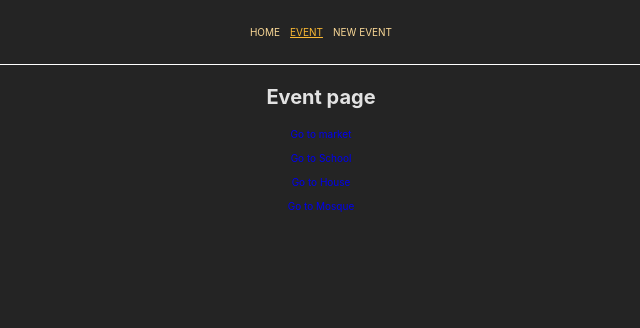
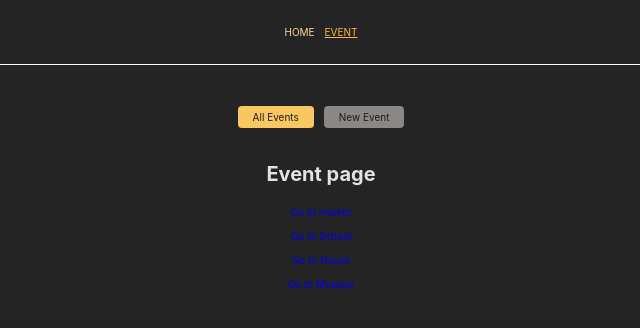
Before and after one commit to Abideen-program/routingproject, a React (Create React App) app in the folder frontend/: page /events in a window 1280 px wide. Shown: the top 328 px of the page, without its empty margins (319-959 px from the left). Built offline with nearby package versions, Linux system fonts and the light colour scheme.

Commit message:
routing created

```diff
--- a/frontend/src/App.js
+++ b/frontend/src/App.js
@@ -1,34 +1,38 @@
 // BONUS: Add another (nested) layout route that adds the <EventNavigation> component above all /events... page components
 
-import {createBrowserRouter, RouterProvider} from 'react-router-dom'
-import Navigation from './components/Naviagtion/Navigation';
-import EditEventPage from './components/routes/EditEventPage/EditEventPage';
-import EventDetailPage from './components/routes/EventDetailPage/EventDetailPage';
-import EventPage from './components/routes/EventPage/EventPage';
-import HomePage from './components/routes/HomePage/HomePage';
-import NewEventPage from './components/routes/NewEventPage/NewEventPage';
-import ErrorPage from './components/routes/ErrorPage/ErrorPage';
+import { createBrowserRouter, RouterProvider } from "react-router-dom";
+import Navigation from "./components/Naviagtion/Navigation";
+import EditEventPage from "./components/routes/EditEventPage/EditEventPage";
+import EventDetailPage from "./components/routes/EventDetailPage/EventDetailPage";
+import EventPage from "./components/routes/EventPage/EventPage";
+import HomePage from "./components/routes/HomePage/HomePage";
+import NewEventPage from "./components/routes/NewEventPage/NewEventPage";
+import ErrorPage from "./components/routes/ErrorPage/ErrorPage";
+import EventRootLayout from "./components/EventRootLayout";
 
 function App() {
-
   const router = createBrowserRouter([
     {
-      path: '/',
+      path: "/",
       element: <Navigation />,
       errorElement: <ErrorPage />,
       children: [
-        {index: true, element: <HomePage />},
-        {path: '/events', element: <EventPage />},
-        {path: '/events/:id', element: <EventDetailPage />},
-        {path: '/events/new', element: <NewEventPage />},
-        {path: '/events/:id/edit', element: <EditEventPage />}
-      ]
-    }
-  ])
+        { index: true, element: <HomePage /> },
+        {
+          path: "events",
+          element: <EventRootLayout />,
+          children: [
+            {index: true, element: <EventPage /> },
+            { path: ":id", element: <EventDetailPage /> },
+            { path: "new", element: <NewEventPage /> },
+            { path: ":id/edit", element: <EditEventPage /> },
+          ],
+        },
+      ],
+    },
+  ]);
 
-  return (
-      <RouterProvider router={router} />
-  );
+  return <RouterProvider router={router} />;
 }
 
 export default App;
--- /dev/null
+++ b/frontend/src/components/EventRootLayout.jsx
@@ -0,0 +1,12 @@
+import { Outlet } from "react-router-dom"
+import EventsNavigation from "./EventsNavigation"
+const EventRootLayout = () => {
+    return(
+        <>
+        <EventsNavigation />
+        <Outlet />
+        </>
+    )
+}
+
+export default EventRootLayout
--- a/frontend/src/components/EventsNavigation.js
+++ b/frontend/src/components/EventsNavigation.js
@@ -1,20 +1,36 @@
-import classes from './EventsNavigation.module.css';
+import { NavLink } from "react-router-dom";
+import classes from "./EventsNavigation.module.css";
 
-function EventsNavigation() {
+const EventsNavigation = () => {
   return (
     <header className={classes.header}>
       <nav>
         <ul className={classes.list}>
           <li>
-            <a href="/events">All Events</a>
+            <NavLink
+              className={({ isActive }) =>
+                isActive ? classes.active : undefined
+              }
+              to="/events"
+              end
+            >
+              All Events
+            </NavLink>
           </li>
           <li>
-            <a href="/events/new">New Event</a>
+            <NavLink
+              className={({ isActive }) =>
+                isActive ? classes.active : undefined
+              }
+              to="/events/new"
+            >
+              New Event
+            </NavLink>
           </li>
         </ul>
       </nav>
     </header>
   );
-}
+};
 
 export default EventsNavigation;
--- a/frontend/src/components/MainNavigation.module.css
+++ /dev/null
@@ -1,22 +0,0 @@
-.header {
-  max-width: 60rem;
-  margin: auto;
-  padding: 2rem;
-  display: flex;
-  justify-content: space-between;
-}
-
-.list {
-  display: flex;
-  gap: 1rem;
-}
-
-.list a {
-  text-decoration: none;
-  color: var(--color-primary-400);
-}
-
-.list a:hover,
-.list a.active {
-  color: var(--color-primary-800);
-}
--- a/frontend/src/components/Naviagtion/Navigation.jsx
+++ b/frontend/src/components/Naviagtion/Navigation.jsx
@@ -23,21 +23,10 @@ const Navigation = () => {
                 className={({ isActive }) =>
                   isActive ? classes.active : undefined
                 }
-                to="/events"
+                to="events"
                 end
               >
                 EVENT
-              </NavLink>
-            </li>
-
-            <li>
-              <NavLink
-                className={({ isActive }) =>
-                  isActive ? classes.active : undefined
-                }
-                to="/events/new"
-              >
-                NEW EVENT
               </NavLink>
             </li>
           </ul>
--- a/frontend/src/components/routes/EventPage/EventPage.jsx
+++ b/frontend/src/components/routes/EventPage/EventPage.jsx
@@ -13,7 +13,7 @@ const EventPage = () => {
         {EVENTS.map((event) => {
           return (
             <li key={event.id}>
-              <Link to={`/events/${event.id}`}>{event.title}</Link>
+              <Link to={event.id}>{event.title}</Link>
             </li>
           );
         })}
```
Also changed, not shown: frontend/src/components/MainNavigation.js (deleted, +0 -20 lines).
